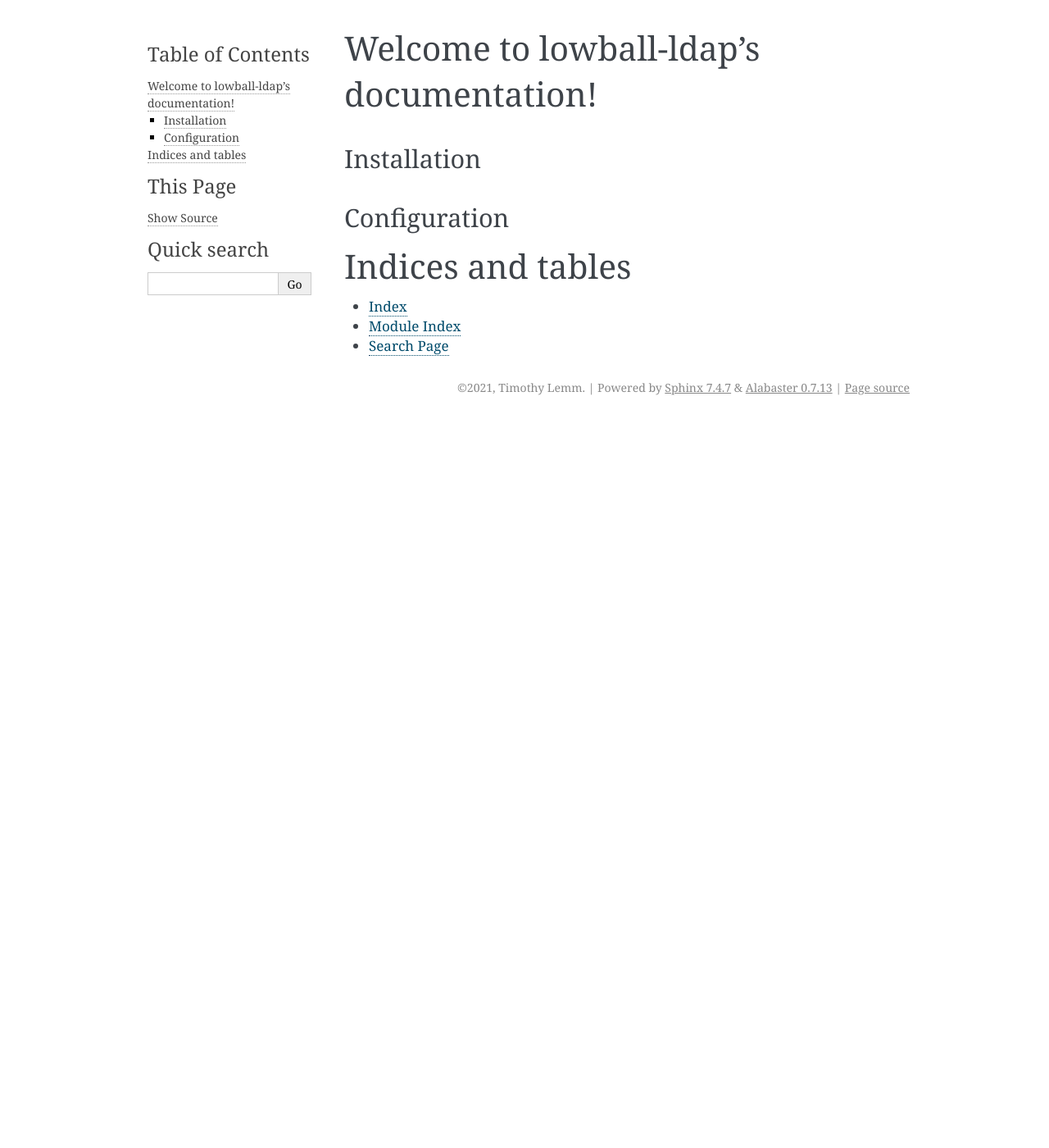
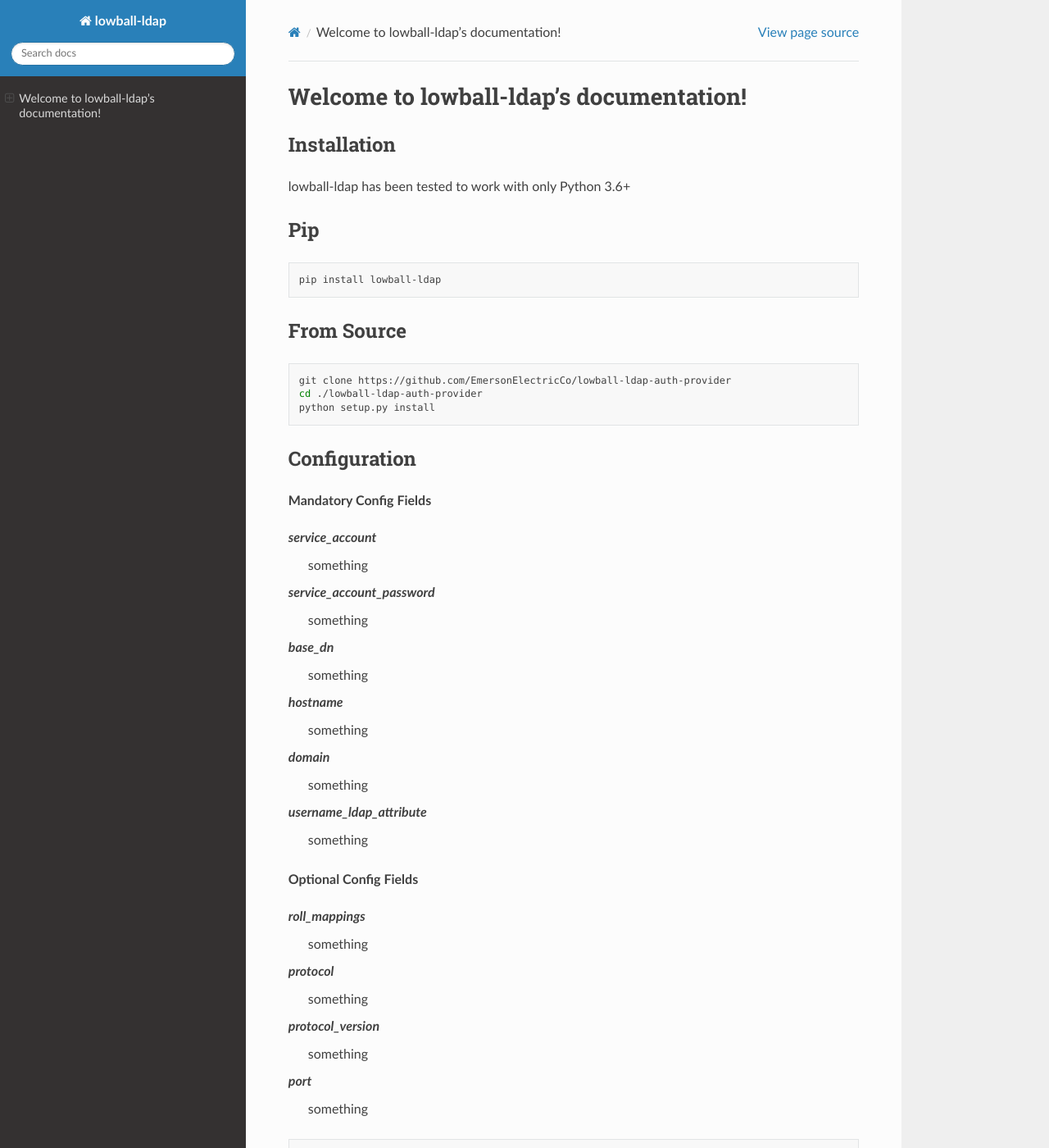
Before and after one commit to EmersonElectricCo/lowball-ad-auth-provider, a Sphinx documentation site: the page built from docs/index.rst, in a window 1280 px wide and 1400 px high. Shown: the whole window at 82% size. Built offline with Sphinx 7.4.7 and the Read the Docs theme 2.0.0, drawn with Linux system fonts in a browser that asks for light colours; some of the changed text lies outside the part shown.

Commit message:
#1 added installation instructions, tweaked config to be in line with standards, stubbed out the config section

```diff
--- a/docs/conf.py
+++ b/docs/conf.py
@@ -18,8 +18,7 @@
 # -- Project information -----------------------------------------------------
 
 project = 'lowball-ldap'
-copyright = '2021, Timothy Lemm'
-author = 'Timothy Lemm'
+copyright = '2021'
 
 # The full version, including alpha/beta/rc tags
 release = '1.0.0'
@@ -47,9 +46,4 @@ exclude_patterns = ['_build', 'Thumbs.db', '.DS_Store']
 # The theme to use for HTML and HTML Help pages.  See the documentation for
 # a list of builtin themes.
 #
-html_theme = 'alabaster'
-
-# Add any paths that contain custom static files (such as style sheets) here,
-# relative to this directory. They are copied after the builtin static files,
-# so a file named "default.css" will overwrite the builtin "default.css".
-html_static_path = ['_static']
+html_theme = 'sphinx_rtd_theme'
--- a/docs/index.rst
+++ b/docs/index.rst
@@ -11,16 +11,71 @@ Welcome to lowball-ldap's documentation!
 Installation
 ************
 
+lowball-ldap has been tested to work with only Python 3.6+
+
+Pip
+***
+
+.. code-block:: bash
+
+    pip install lowball-ldap
+
+From Source
+***********
+
+.. code-block:: bash
+
+    git clone https://github.com/EmersonElectricCo/lowball-ldap-auth-provider
+    cd ./lowball-ldap-auth-provider
+    python setup.py install
+
 Configuration
 *************
 
+**Mandatory Config Fields**
+
+`service_account`
+  something
+
+`service_account_password`
+  something
+
+`base_dn`
+  something
+
+`hostname`
+  something
+
+`domain`
+  something
+
+`username_ldap_attribute`
+  something
 
 
+**Optional Config Fields**
 
+`roll_mappings`
+  something
 
-Indices and tables
-==================
+`protocol`
+  something
 
-* :ref:`genindex`
-* :ref:`modindex`
-* :ref:`search`
+`protocol_version`
+  something
+
+`port`
+  something
+
+.. code-block:: yaml
+
+    # service_account, r
+    # service_account_password,r
+    # protocol, o, ldap
+    # base_dn, r
+    # hostname, r
+    # protocol_version, o,3
+    # domain, r
+    # roll_mappings, o, {}
+    # username_ldap_attribute, r
+    # port, o, defaults to the particular ldap protocol
```
